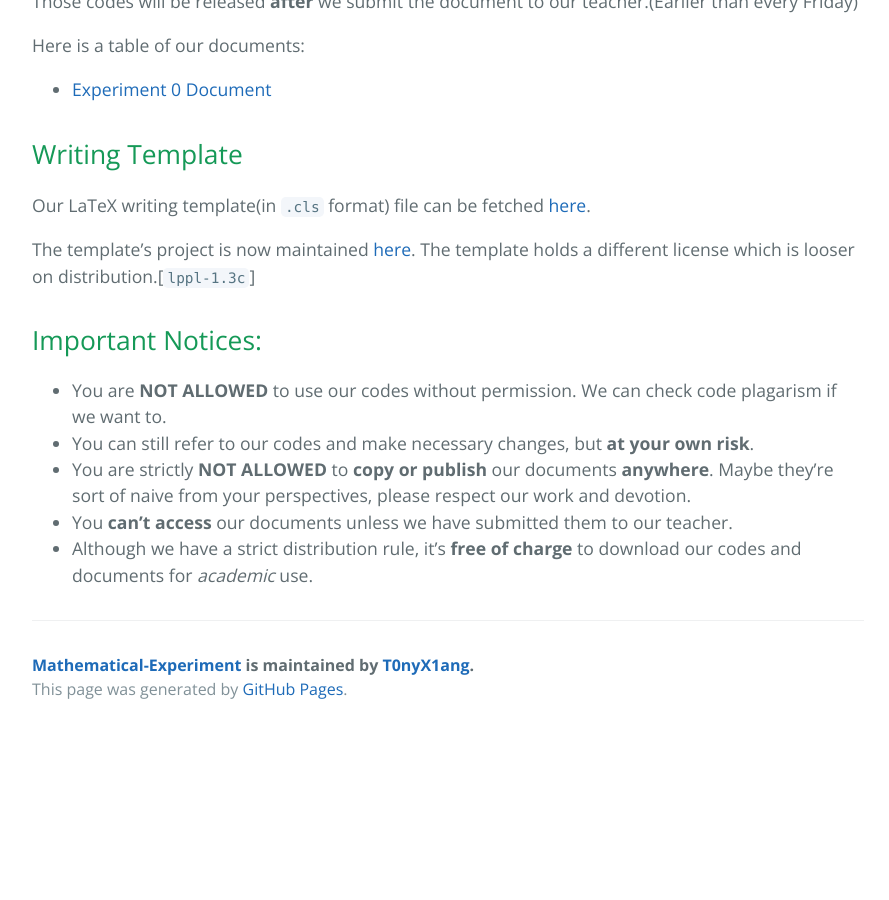
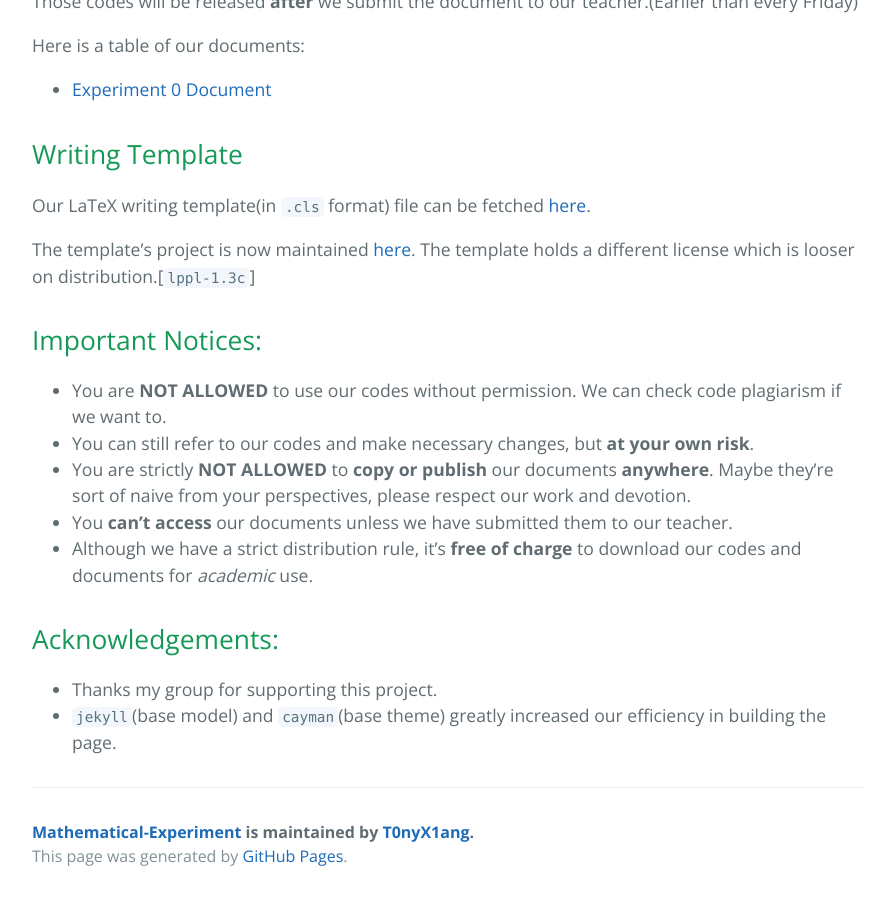
Before and after one commit to T0nyX1ang/Mathematical-Experiment, a Jekyll site: the page built from index.md, in a window 1280 px wide and 900 px high, scrolled down 1238 px. Shown: the whole window, without its empty margins (192-1081 px from the left). Built offline with Jekyll 4.4.1, drawn with Linux system fonts in a browser that asks for light colours; before the commit the page ends 1971 px from its top, so only the background shows below that.

Commit message:
Add acknowledgements

```diff
--- a/index.md
+++ b/index.md
@@ -39,8 +39,12 @@ Our LaTeX writing template(in `.cls` format) file can be fetched [here](https://
 The template's project is now maintained [here](https://github.com/T0nyX1ang/WHU-MathExpThesis). The template holds a different license which is looser on distribution.[`lppl-1.3c`]
 
 ## Important Notices:
-* You are **NOT ALLOWED** to use our codes without permission. We can check code plagarism if we want to.
+* You are **NOT ALLOWED** to use our codes without permission. We can check code plagiarism if we want to.
 * You can still refer to our codes and make necessary changes, but **at your own risk**.
 * You are strictly **NOT ALLOWED** to **copy or publish** our documents **anywhere**. Maybe they're sort of naive from your perspectives, please respect our work and devotion.
 * You **can't access** our documents unless we have submitted them to our teacher.
 * Although we have a strict distribution rule, it's **free of charge** to download our codes and documents for *academic* use.
+
+## Acknowledgements:
+* Thanks my group for supporting this project.
+* `jekyll`(base model) and `cayman`(base theme) greatly increased our efficiency in building the page.
```
Also changed, not shown: README.md.
